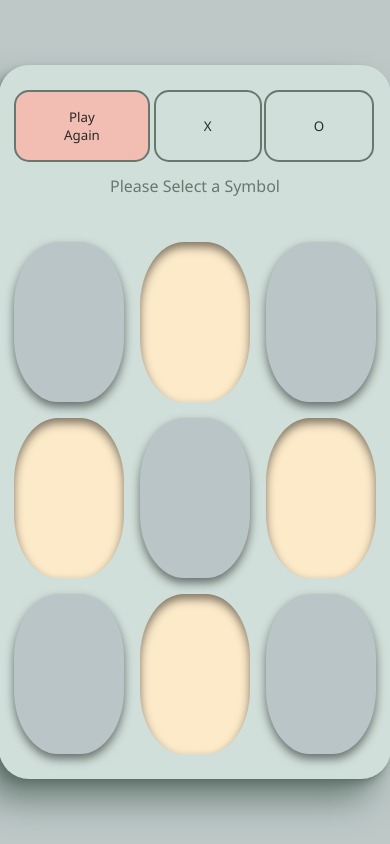
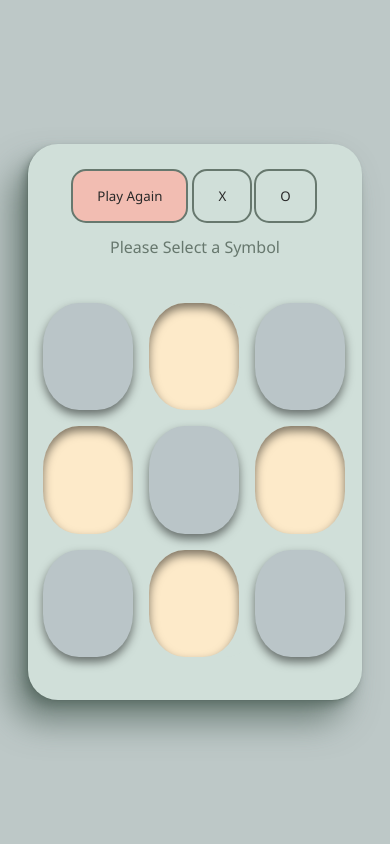
Before and after one commit to Volkney/tic-tac-toe, a plain HTML site: page index.html in a window 390 px wide. Drawn offline with Linux system fonts and the light colour scheme.

Commit message:
added media queries for mobile responsiveness

```diff
--- a/css/stylo.css
+++ b/css/stylo.css
@@ -46,9 +46,7 @@ body{
     background-color: var(--green);
     padding: 25px 15px;
     width: minmax(25vw, 42vw);
-
-    max-height: 90%;
-    min-height: 60%;
+    height: minmax(40%, 90%);
     border-radius: 30px;
     box-shadow: var(--shadow-elevation-medium);
     display: flex;
@@ -141,3 +139,43 @@ label{
     padding: 1rem;
     color: var(--dark-green);
 }
+
+@media all and (max-width: 414px){
+    .central-container{
+        background-color: var(--green);
+        padding: 25px 15px;
+        width: 78vw;
+        height: 60vh;
+        border-radius: 30px;
+        box-shadow: var(--shadow-elevation-medium);
+        display: flex;
+        flex-direction: column;
+    }
+    .board-container {
+        display: grid;
+        grid-template-columns: repeat(3, minmax(90px, 180px));
+        grid-template-rows: repeat(3, minmax(80px, 160px));
+        background-color: var(--green);
+        gap: 1rem;
+        width: 70%;
+        height: 70%;
+        border-radius: 30px;
+      }
+
+      .choice-container{
+        display: flex;
+        flex-direction: column;
+        align-items: center;
+        width: 100%;
+    }
+
+    .button {
+        border: 2px solid var(--dark-green);
+        border-radius: 15px;
+        background-color: var(--green);
+        color: var(--black);
+        transition: all ease 0.2s;
+        font-family: 'Noto Sans', sans-serif;
+        padding: 1rem 1.5rem;
+    }
+}
```
